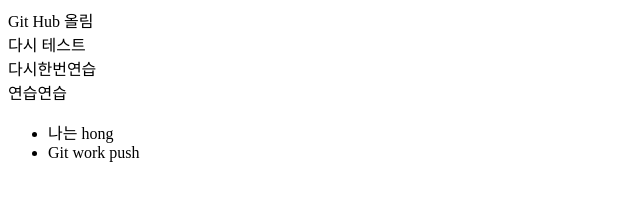
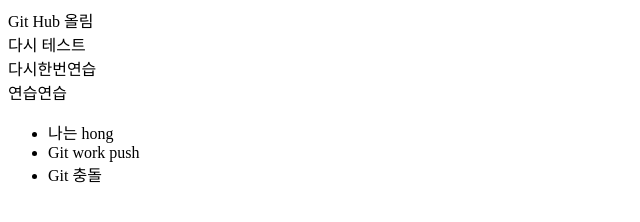
Before and after one commit to mihwa111/open, a plain HTML site: page index.html in a window 1280 px wide. Shown: the full height of the page, 0-640 px from the left. Drawn offline with Linux system fonts and the light colour scheme.

Commit message:
ver88_html git충돌

```diff
--- a/index.html
+++ b/index.html
@@ -8,6 +8,7 @@
 		<ul>
 			<li>나는 hong</li>
 			<li>Git work push</li>
+			<li>Git 충돌</li>
 		</ul>
 	</body>
 </html>
```
